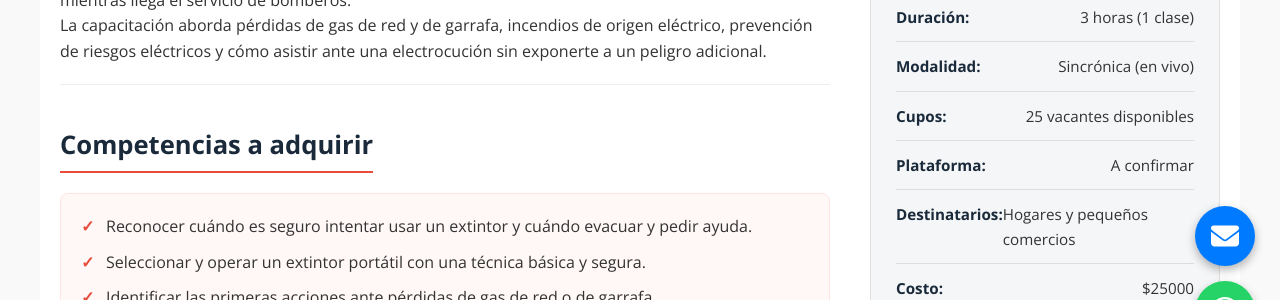
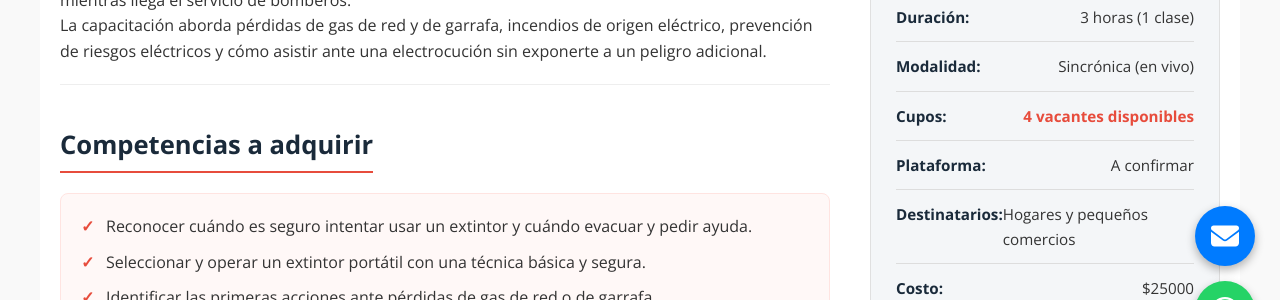
Before and after one commit to martov1/EDSI-nuevo-sitio, a Jekyll site: the page built from Particulares/Primera-respuesta-ante-incendios/Primera-respuesta-ante-incendios.html, in a window 1280 px wide. Shown: the part 534-834 px from the top of the page. Built offline with Jekyll 4.4.1, drawn with Linux system fonts in a browser that asks for light colours.

Commit message:
estetica

```diff
--- a/Particulares/Primera-respuesta-ante-incendios/Inscripcion.html
+++ b/Particulares/Primera-respuesta-ante-incendios/Inscripcion.html
@@ -86,8 +86,7 @@
             <div class="payment-options">
                 <button type="button" class="payment-option transfer-option" id="show-transfer"><span class="bank-icon" aria-hidden="true">🏛️</span>Transferencia</button>
                 <a class="payment-option mercado-option" id="mercado-payment" href="{{ site.primera_respuesta_incendios.pagos.curso_completo }}" data-full-url="{{ site.primera_respuesta_incendios.pagos.curso_completo }}" data-deposit-url="{{ site.primera_respuesta_incendios.pagos.sena }}" target="_blank" rel="noopener noreferrer"><img class="mercado-logo" src="/assets/MP_RGB_HANDSHAKE_color_horizontal.svg" alt="" width="180" height="73"><span id="mercado-payment-label">Mercado Pago</span></a>
-                <a class="payment-option gocuotas-option" id="gocuotas-payment" href="{{ site.primera_respuesta_incendios.pagos.gocuotas }}" target="_blank" rel="noopener noreferrer"><img class="gocuotas-logo" src="/assets/gocuotaslogo.png" alt="GoCuotas"><span>Cuotas sin tarjeta</span></a>
-                <a class="payment-option cuotas-option" id="whatsapp-payment" data-full-url="{{ site.primera_respuesta_incendios.whatsapp.cuotas }}" data-deposit-url="{{ site.primera_respuesta_incendios.whatsapp.cuotas }}" href="{{ site.primera_respuesta_incendios.whatsapp.cuotas }}" target="_blank" rel="noopener noreferrer"><img class="whatsapp-logo" src="/assets/whatsapp-icon.svg" alt="" width="42" height="42"><span id="whatsapp-payment-label">Consultar cuotas</span></a>
+                <a class="payment-option cuotas-option" id="whatsapp-payment" data-full-url="{{ site.primera_respuesta_incendios.whatsapp.consulta }}" data-deposit-url="{{ site.primera_respuesta_incendios.whatsapp.consulta }}" href="{{ site.primera_respuesta_incendios.whatsapp.consulta }}" target="_blank" rel="noopener noreferrer"><img class="whatsapp-logo" src="/assets/whatsapp-icon.svg" alt="" width="42" height="42"><span id="whatsapp-payment-label">Realizar una consulta</span></a>
             </div>
             <p class="payment-help"><em>Si tenés dificultades, <a href="{{ site.primera_respuesta_incendios.whatsapp.dificultades }}" target="_blank" rel="noopener noreferrer">contactanos por WhatsApp</a>.</em></p>
             <div class="transfer-details" id="transfer-details" hidden>
--- a/Particulares/Primera-respuesta-ante-incendios/primera-respuesta-ante-incendios.css
+++ b/Particulares/Primera-respuesta-ante-incendios/primera-respuesta-ante-incendios.css
@@ -339,24 +339,6 @@
 .mercado-option:hover {
   background: #0089c8;
 }
-.gocuotas-option {
-  gap: 6px;
-  background: #e85586;
-  color: #fff;
-}
-.gocuotas-option:hover {
-  background: #d84775;
-  color: #fff;
-}
-.payment-option.is-hidden {
-  display: none;
-}
-.gocuotas-logo {
-  display: block;
-  width: min(100%, 150px);
-  height: 42px;
-  object-fit: contain;
-}
 .cuotas-option {
   gap: 8px;
   background: #25d366;
@@ -545,6 +527,11 @@
   color: var(--primary-dark);
 }
 
+#cupos-disponibles {
+  color: rgb(231, 76, 60);
+  font-weight: bold;
+}
+
 .inscription-box {
   margin-top: 25px;
   text-align: center;
--- a/_config.yml
+++ b/_config.yml
@@ -103,13 +103,13 @@
 primera_respuesta_incendios:
   cupos:
     spreadsheet_id: "1UJdUbG9ZcS3eA2bn03s3EC8Y6LsGZUrFFy57PrO4YBU"
-    capacidad_maxima: 25
+    capacidad_maxima: 4
     inscripciones_abiertas: true
   inscripcion:
     script_url: "https://script.google.com/macros/s/AKfycbxVSO8uHWJXFvsD-gHofdU8oRZyE2HONb8Y-r0T_Gk-bySshZf_BZVEQ2g13VMoJ19C/exec"
   whatsapp:
     contacto: "https://wa.me/5491170616594?text=Hola%2C%20quiero%20consultar%20por%20el%20curso%20Primera%20respuesta%20ante%20incendios"
-    cuotas: "https://wa.me/5491170616594?text=Hola%2C%20quiero%20consultar%20por%20cuotas%20para%20el%20curso%20Primera%20respuesta%20ante%20incendios"
+    consulta: "https://wa.me/5491170616594?text=Hola%2C%20quiero%20realizar%20una%20consulta%20sobre%20el%20curso%20Primera%20respuesta%20ante%20incendios"
     dificultades: "https://wa.me/5491170616594?text=%C2%BFDificultades%3F%20%C2%A1Contactanos%21"
     comprobante_pago: "https://wa.me/5491170616594?text=Comprobante%20de%20pago%20-%20Primera%20respuesta%20ante%20incendios"
   pagos:
@@ -117,6 +117,5 @@
     valor_sena: "A confirmar"
     valor_curso_completo: "$25000"
     curso_completo: "https://mpago.la/1Fyyk3h"
-    gocuotas: ""
     sena: ""
     fecha_segunda_cuota: ""
```
Also changed, not shown: Particulares/Primera-respuesta-ante-incendios/inscripcion.js (+2 -5 lines).
